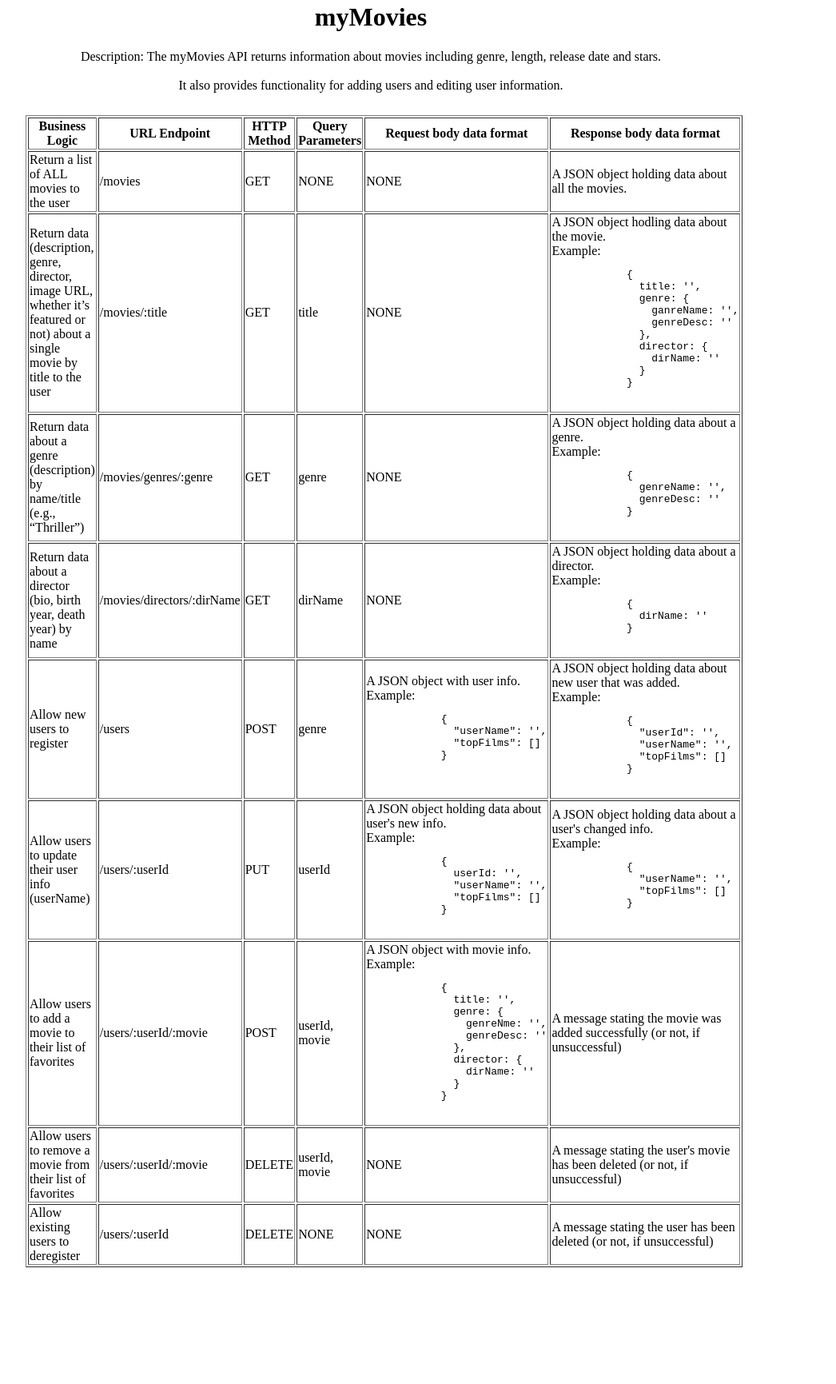
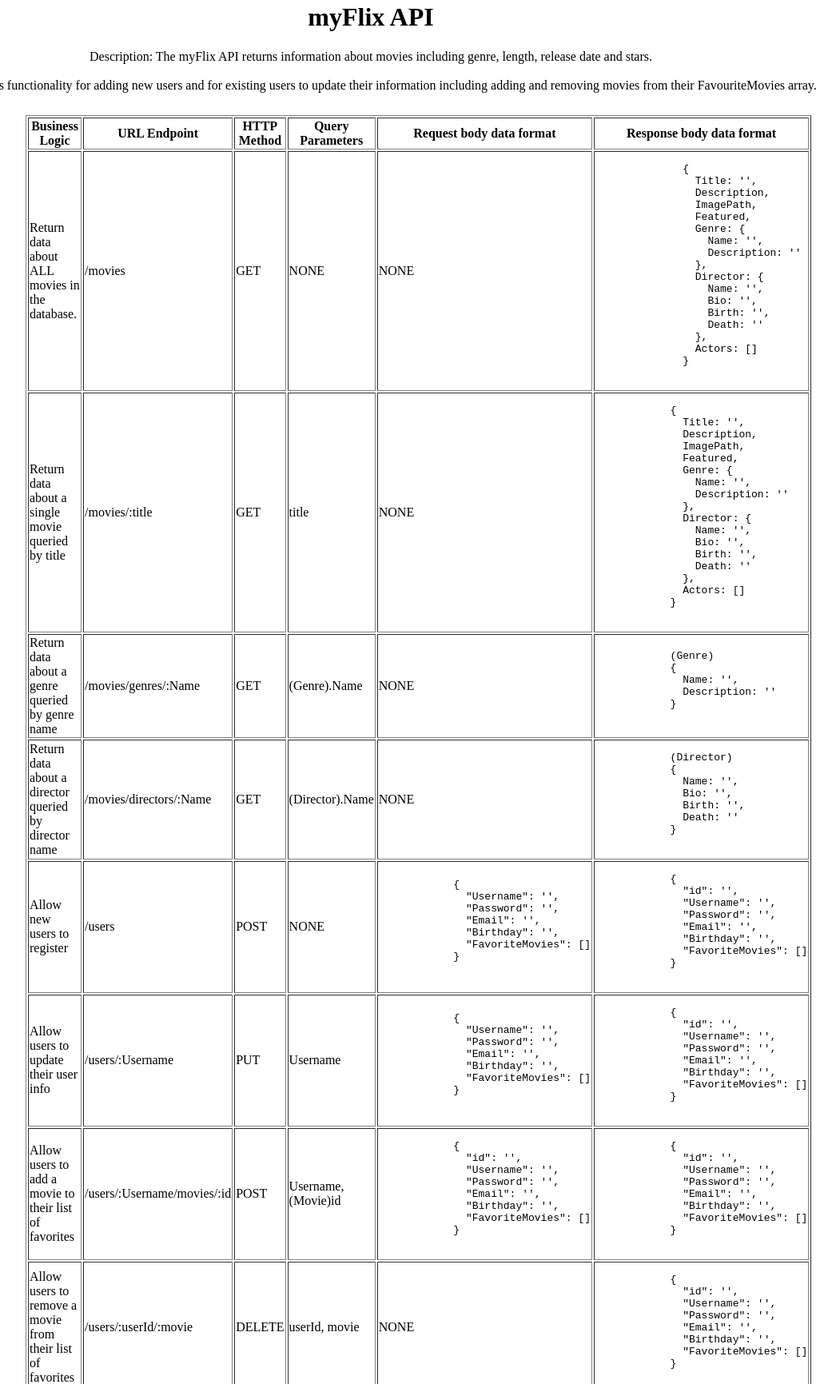
Before and after one commit to DavidWilsonCoding/MyMovies, a website: page public/documentation.html in a window 1280 px wide. Shown: the part 18-1749 px from the top of the page at 80% size, without its empty margins (176-1222 px from the left). Before the commit the page ends 1613 px from the top, so only its background shows below. Drawn offline with Linux system fonts and the light colour scheme.

Commit message:
Updated documentation to reflect changed app routing

```diff
--- a/public/documentation.html
+++ b/public/documentation.html
@@ -7,12 +7,12 @@
     <title>Documentation</title>
   </head>
   <body>
-    <h1 style="text-align: center">myMovies</h1>
+    <h1 style="text-align: center">myFlix API</h1>
     <div style="text-align: center">
-      Description: The myMovies API returns information about movies including genre,
+      Description: The myFlix API returns information about movies including genre,
       length, release date and stars.
       <br><br>
-      It also provides functionality for adding users and editing user information.
+      It also provides functionality for adding new users and for existing users to update their information including adding and removing movies from their FavouriteMovies array.
     </div>
     <br />
     <table border="1px solid black " style="margin: 10px 200px">
@@ -23,70 +23,95 @@
       <th>Request body data format</th>
       <th>Response body data format</th>
       <tr>
-        <td>Return a list of ALL movies to the user</td>
+        <td>Return data about ALL movies in the database.</td>
         <td>/movies</td>
         <td>GET</td>
         <td>NONE</td>
         <td>NONE</td>
-        <td>A JSON object holding data about all the movies.</td>
+        <td>
+            <pre>
+              {
+                Title: '',
+                Description,
+                ImagePath,
+                Featured,
+                Genre: {
+                  Name: '',
+                  Description: ''
+                },
+                Director: {
+                  Name: '',
+                  Bio: '',
+                  Birth: '',
+                  Death: ''
+                },
+                Actors: []
+              }
+            </pre>
+        </td>
       </tr>
       <tr>
         <td>
-          Return data (description, genre, director, image URL, whether it’s
-          featured or not) about a single movie by title to the user
+          Return data about a single movie queried by title
         </td>
         <td>/movies/:title</td>
         <td>GET</td>
         <td>title</td>
         <td>NONE</td>
         <td>
-          A JSON object hodling data about the movie. <br />
-          Example:
           <pre>
             {
-              title: '',
-              genre: {
-                ganreName: '',
-                genreDesc: ''
+              Title: '',
+              Description,
+              ImagePath,
+              Featured,
+              Genre: {
+                Name: '',
+                Description: ''
               },
-              director: {
-                dirName: ''
-              }
+              Director: {
+                Name: '',
+                Bio: '',
+                Birth: '',
+                Death: ''
+              },
+              Actors: []
             }
           </pre></td>
       </tr>
       <tr>
         <td>
-          Return data about a genre (description) by name/title (e.g.,
-          “Thriller”)
+          Return data about a genre queried by genre name
         </td>
-        <td>/movies/genres/:genre</td>
+        <td>/movies/genres/:Name</td>
         <td>GET</td>
-        <td>genre</td>
+        <td>(Genre).Name</td>
         <td>NONE</td>
         <td>
-          A JSON object holding data about a genre. <br />
-          Example:
           <pre>
+            (Genre)
             {
-              genreName: '',
-              genreDesc: ''
+              Name: '',
+              Description: ''
             }
           </pre></td>
       </tr>
       <tr>
         <td>
-          Return data about a director (bio, birth year, death year) by name
+          Return data about a director queried by director name
         </td>
-        <td>/movies/directors/:dirName</td>
+        <td>/movies/directors/:Name</td>
         <td>GET</td>
-        <td>dirName</td>
+        <td>(Director).Name</td>
         <td>NONE</td>
-        <td>A JSON object holding data about a director. <br />
-          Example:
+        <td>
           <pre>
+            (Director)
             {
-              dirName: ''
+              Name: '',
+              Bio: '',
+              Birth: '',
+              Death: ''
             }
           </pre>
         </td>
@@ -96,54 +121,58 @@
         <td>Allow new users to register</td>
         <td>/users</td>
         <td>POST</td>
-        <td>genre</td>
+        <td>NONE</td>
 
         <td>
-          A JSON object with user info. <br />
-          Example:
           <pre>
             {
-              "userName": '',
-              "topFilms": []
+              "Username": '',
+              "Password": '',
+              "Email": '',
+              "Birthday": '',
+              "FavoriteMovies": []
             }
           </pre>
         </td>
         <td>
-          A JSON object holding data about new user that was added. <br />
-          Example:
           <pre>
             {
-              "userId": '',
-              "userName": '',
-              "topFilms": []
+              "id": '',
+              "Username": '',
+              "Password": '',
+              "Email": '',
+              "Birthday": '',
+              "FavoriteMovies": []
             }
           </pre>
         </td>
       </tr>
 
       <tr>
-        <td>Allow users to update their user info (userName)</td>
-        <td>/users/:userId</td>
+        <td>Allow users to update their user info</td>
+        <td>/users/:Username</td>
         <td>PUT</td>
-        <td>userId</td>
+        <td>Username</td>
         <td>
-          A JSON object holding data about user's new info. <br />
-          Example:
           <pre>
             {
-              userId: '',
-              "userName": '',
-              "topFilms": []
+              "Username": '',
+              "Password": '',
+              "Email": '',
+              "Birthday": '',
+              "FavoriteMovies": []
             }
           </pre>
         </td>
         <td>
-          A JSON object holding data about a user's changed info. <br />
-          Example:
           <pre>
             {
-              "userName": '',
-              "topFilms": []
+              "id": '',
+              "Username": '',
+              "Password": '',
+              "Email": '',
+              "Birthday": '',
+              "FavoriteMovies": []
             }
           </pre>
         </td>
@@ -151,27 +180,32 @@
 
       <tr>
         <td>Allow users to add a movie to their list of favorites</td>
-        <td>/users/:userId/:movie</td>
+        <td>/users/:Username/movies/:id</td>
         <td>POST</td>
-        <td>userId, movie</td>
+        <td>Username, (Movie)id</td>
         <td>
-          A JSON object with movie info. <br />Example:
           <pre>
             {
-              title: '',
-              genre: {
-                genreNme: '',
-                genreDesc: ''
-              },
-              director: {
-                dirName: ''
-              }
+              "id": '',
+              "Username": '',
+              "Password": '',
+              "Email": '',
+              "Birthday": '',
+              "FavoriteMovies": []
             }
           </pre>
         </td>
         <td>
-          A message stating the movie was added successfully (or not, if
-          unsuccessful)
+          <pre>
+            {
+              "id": '',
+              "Username": '',
+              "Password": '',
+              "Email": '',
+              "Birthday": '',
+              "FavoriteMovies": []
+            }
+          </pre>
         </td>
       </tr>
       <tr>
@@ -181,8 +215,16 @@
         <td>userId, movie</td>
         <td>NONE</td>
         <td>
-          A message stating the user's movie has been deleted (or not, if
-          unsuccessful)
+          <pre>
+            {
+              "id": '',
+              "Username": '',
+              "Password": '',
+              "Email": '',
+              "Birthday": '',
+              "FavoriteMovies": []
+            }
+          </pre>
         </td>
       </tr>
       <tr>
@@ -192,7 +234,16 @@
         <td>NONE</td>
         <td>NONE</td>
         <td>
-          A message stating the user has been deleted (or not, if unsuccessful)
+          <pre>
+            {
+              "id": '',
+              "Username": '',
+              "Password": '',
+              "Email": '',
+              "Birthday": '',
+              "FavoriteMovies": []
+            }
+          </pre>
         </td>
       </tr>
     </table>
```
